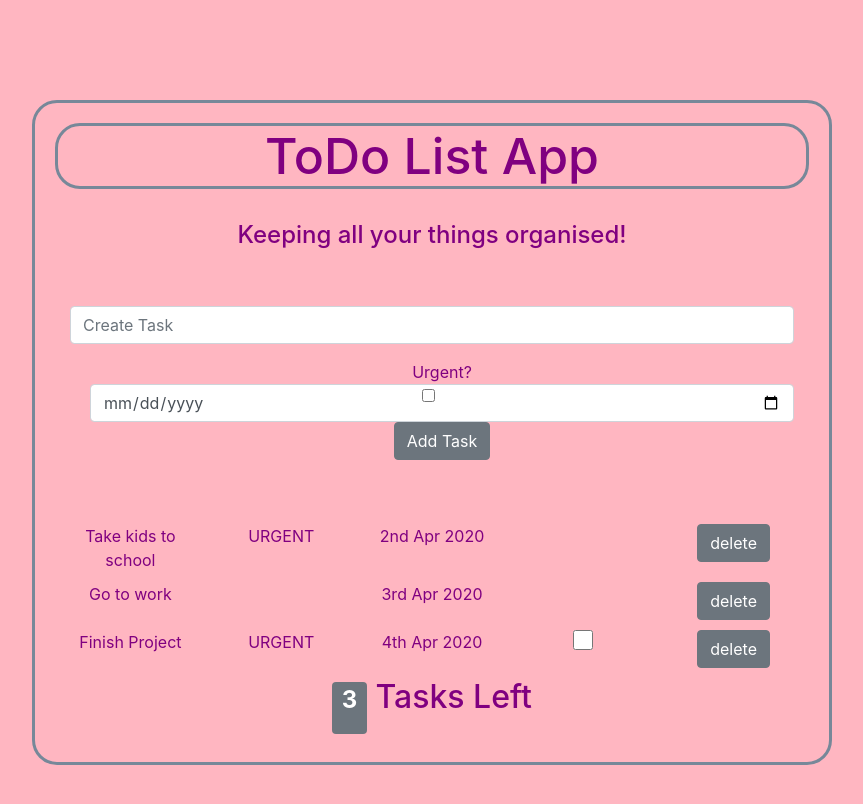
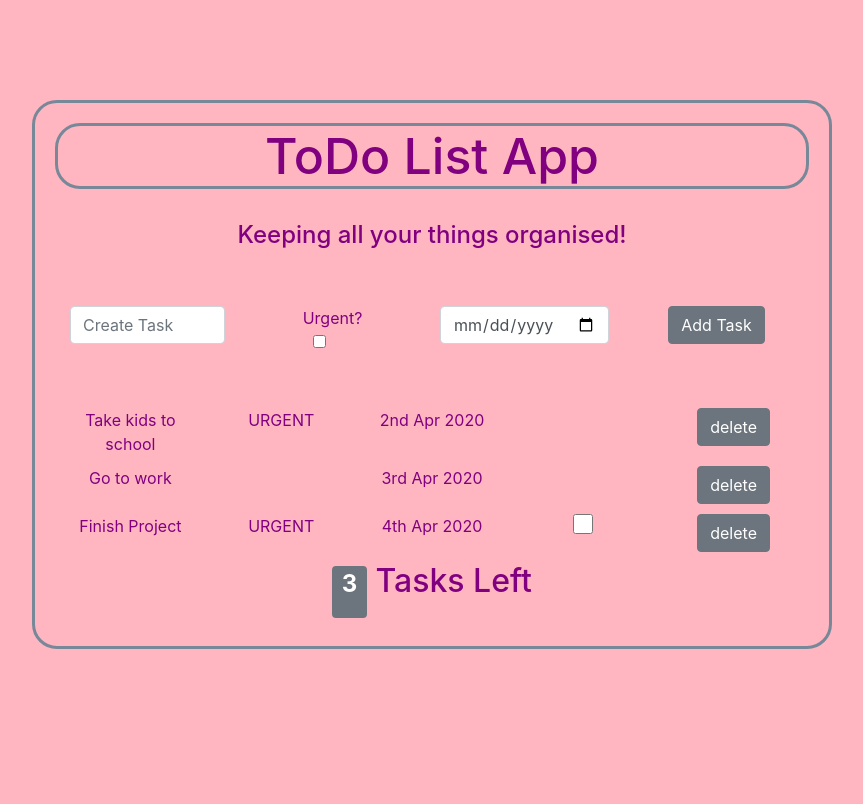
Before and after one commit to Fatima-DR/ToDo-List-Frontend-with-react, a React (Create React App) app: page / in a window 1280 px wide. Shown: the top 804 px of the page, without its empty margins (118-981 px from the left). Built offline with nearby package versions, Linux system fonts and the light colour scheme.

Commit message:
updated toolbox file to be in line

```diff
--- a/src/Toolbar/Toolbar.js
+++ b/src/Toolbar/Toolbar.js
@@ -3,22 +3,19 @@ import React from 'react';
 function Toolbar(props) {
     return (
         <div className="container">
-            <div className="row">
-                <div className="col -12">
-                    <div className="form-group " id="textbanner">
-                        <input type="text" className="form-control" placeholder="Create Task" aria-label="Create Task"
-                            aria-describedby="button-addon2" />
+            <div className="row mb-3">
+                <div className="col -5">
+                    <input type="text" className="form-control" placeholder="Create Task" />
                 </div>
-                </div>
-            </div>
-            <div className="row">
-                <div className="col -12">
-                    <div className="form-group form-check">
+                <div className="col -1">
                     <label className="form-check-label" htmlFor="urgentCheck1">Urgent?</label><br />
                     <input type="checkbox" className="form-check-input" id="urgemtCheck1" />
+                </div>
+                <div className="col -3">
                     <input type="date" className="form-control" />
+                </div>
+                <div className="col -1">
                     <button className="btn btn-secondary" type="button" id="button-addon2">Add Task{props.count}</button>
-                    </div>
                 </div>
             </div>
         </div>
```
Lines whose indentation alone changed are shown as unchanged.
